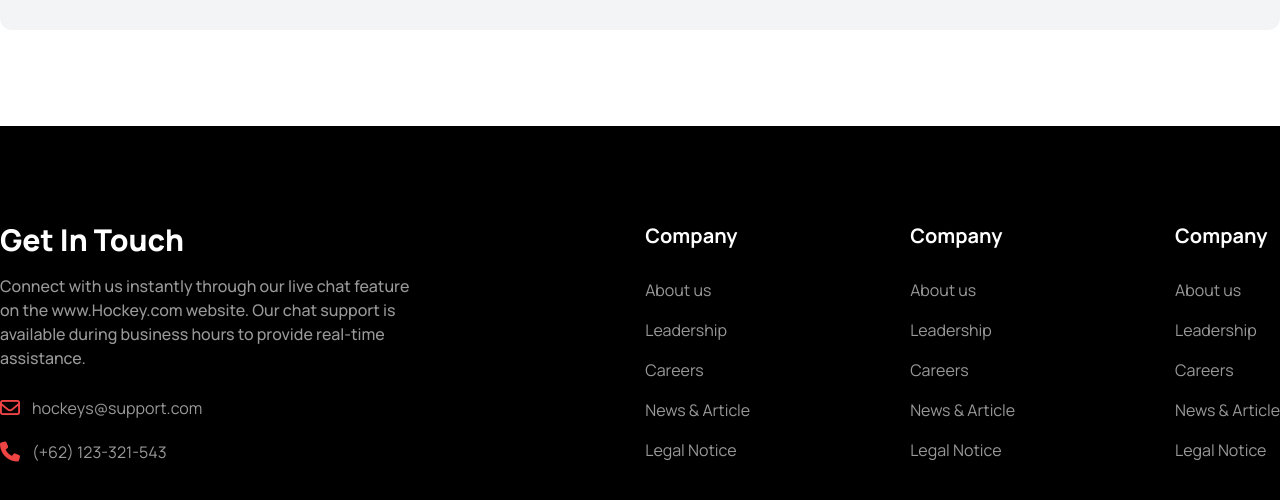
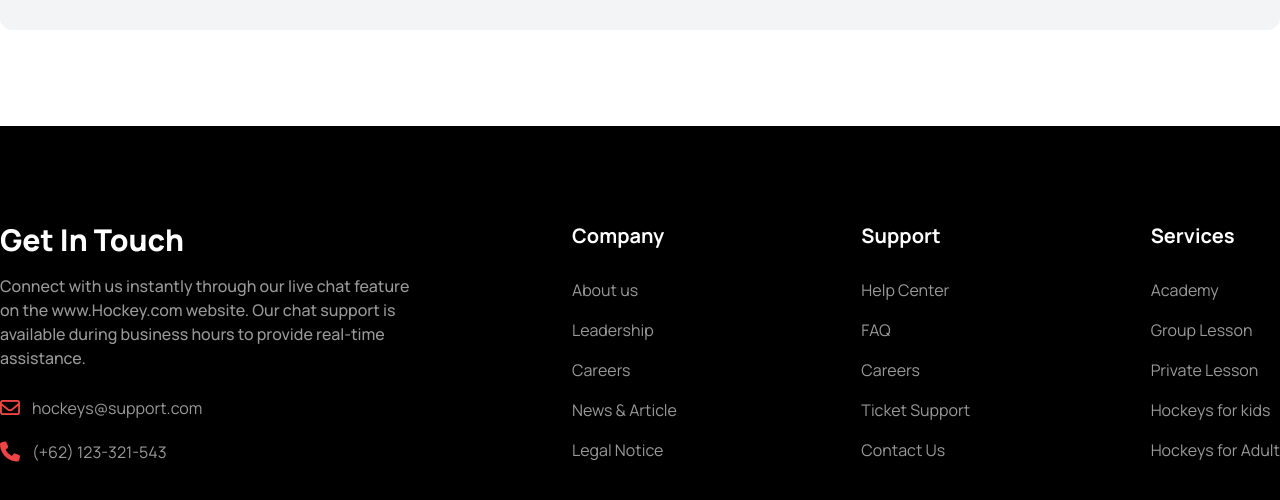
Before and after one commit to webcreatorakib/B9A3-Hockeys, a plain HTML site: page index.html in a window 1280 px wide. Shown: the part 5915-6415 px from the top of the page. Drawn offline with nearby package versions, Linux system fonts and the light colour scheme.

Commit message:
Customize footer section

```diff
--- a/index.html
+++ b/index.html
@@ -555,23 +555,23 @@
                         </ul>
                     </div>
                     <div>
-                        <h3 class="text-xl font-bold mb-7">Company</h3>
+                        <h3 class="text-xl font-bold mb-7">Support</h3>
                         <ul class="text-footer-color">
-                            <li class="mb-4">About us</li>
-                            <li class="mb-4">Leadership</li>
+                            <li class="mb-4">Help Center</li>
+                            <li class="mb-4">FAQ</li>
                             <li class="mb-4">Careers</li>
-                            <li class="mb-4">News & Article</li>
-                            <li>Legal Notice</li>
+                            <li class="mb-4">Ticket Support</li>
+                            <li>Contact Us</li>
                         </ul>
                     </div>
                     <div class="col-span-2 md:col-span-1 mt-10 md:mt-0 text-center md:text-start">
-                        <h3 class="text-xl font-bold mb-7">Company</h3>
+                        <h3 class="text-xl font-bold mb-7">Services</h3>
                         <ul class="text-footer-color">
-                            <li class="mb-4">About us</li>
-                            <li class="mb-4">Leadership</li>
-                            <li class="mb-4">Careers</li>
-                            <li class="mb-4">News & Article</li>
-                            <li>Legal Notice</li>
+                            <li class="mb-4">Academy</li>
+                            <li class="mb-4">Group Lesson</li>
+                            <li class="mb-4">Private Lesson</li>
+                            <li class="mb-4">Hockeys for kids</li>
+                            <li>Hockeys for Adult</li>
                         </ul>
                     </div>
                 </div>
```
